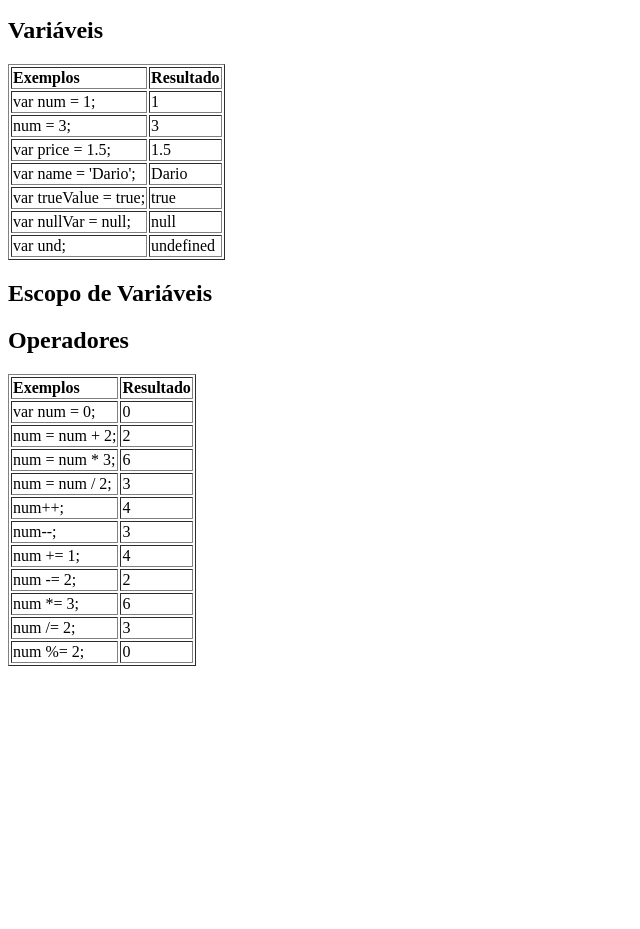
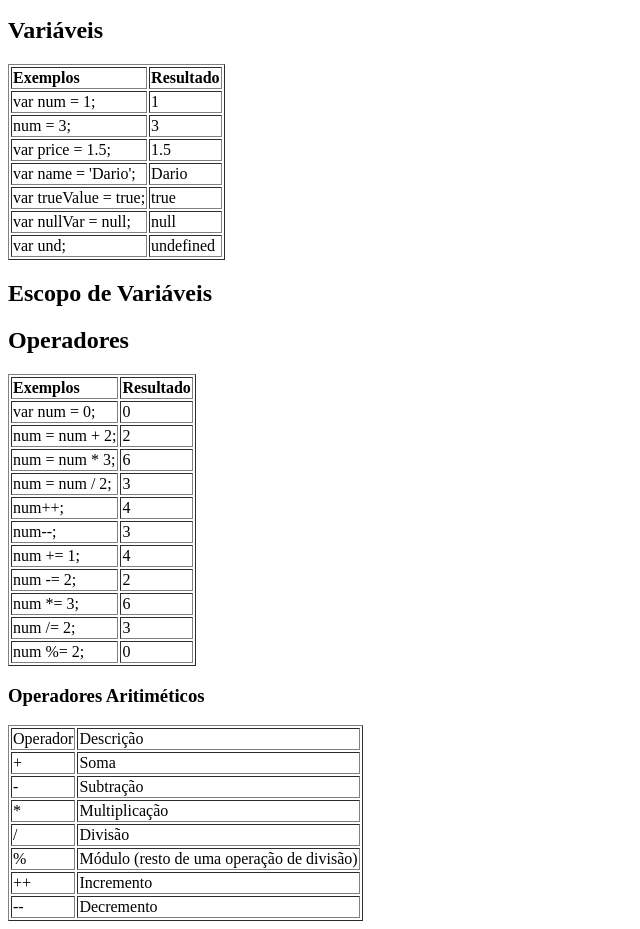
Before and after one commit to luizearaujo/EstruturaDeDados, a plain HTML site: page src/Cap01/index.html in a window 1280 px wide. Shown: the part 87-1016 px from the top of the page, without its empty margins (0-640 px from the left). Before the commit the page ends 800 px from the top, so only its background shows below. Drawn offline with Linux system fonts and the light colour scheme.

Commit message:
Add arithmetic operators table to HTML

```diff
--- a/src/Cap01/index.html
+++ b/src/Cap01/index.html
@@ -39,5 +39,16 @@
             <tr><td>num %= 2;</td><td>0</td></tr>
         </table>
         <script src="js/operators.js"></script>
+        <h3>Operadores Aritiméticos</h3>
+        <table border="1">
+            <tr><td>Operador</td><td>Descrição</td></tr>
+            <tr><td>+</td><td>Soma</td></tr>
+            <tr><td>-</td><td>Subtração</td></tr>
+            <tr><td>*</td><td>Multiplicação</td></tr>
+            <tr><td>/</td><td>Divisão</td></tr>
+            <tr><td>%</td><td>Módulo (resto de uma operação de divisão)</td></tr>
+            <tr><td>++</td><td>Incremento</td></tr>
+            <tr><td>--</td><td>Decremento</td></tr>
+        </table>
     </body>
 </html>
```
